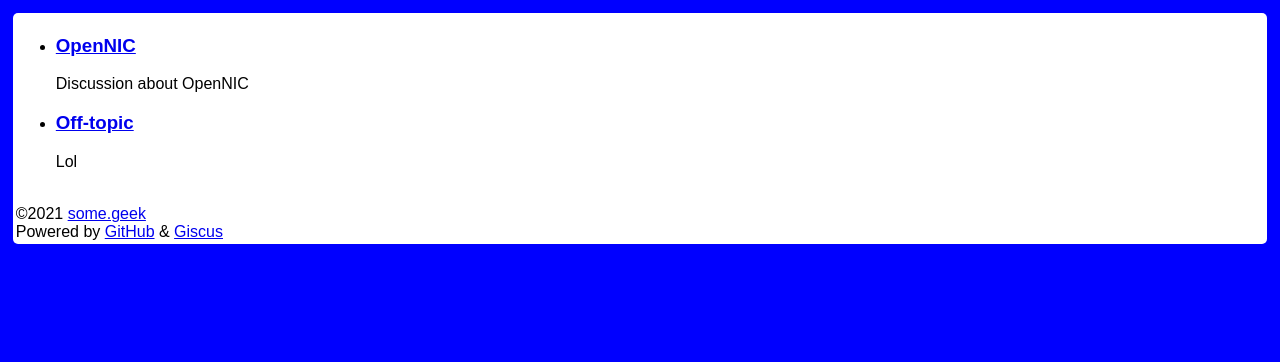
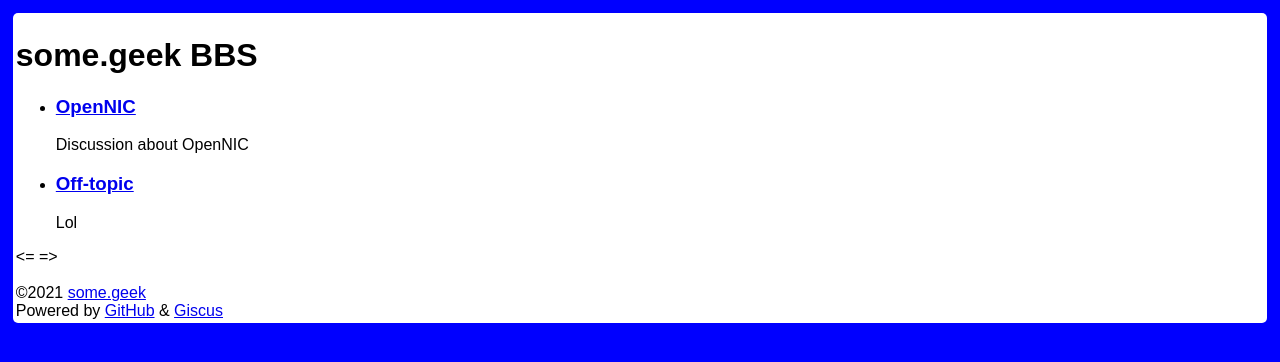
Before and after one commit to someDOTgeek/bb, a Jekyll site: the page built from index.html, in a window 1280 px wide. Shown: the top 362 px of the page. Built offline with Jekyll 4.4.1, drawn with Linux system fonts in a browser that asks for light colours; the list of posts is cut into pages by our own code.

Commit message:
Update home.html

```diff
--- a/_layouts/home.html
+++ b/_layouts/home.html
@@ -1,6 +1,7 @@
 ---
 layout: default
 ---
+		<h1>{{ site.title }}</h1>
 		<ul>
 			{% for post in paginator.posts %}
   			<li class="posts-container">
@@ -9,3 +10,15 @@ layout: default
 			</li>
 			{% endfor %}
 		</ul>
+		<div>
+			{% if paginator.next_page %}
+				<a href="{{ site.github.url }}{{ paginator.next_page_path }}"><=</a>
+			{% else %}
+				<span><=</span>
+			{% endif %}
+			{% if paginator.previous_page %}
+				<a href="{{ site.baseurl }}{{ paginator.previous_page_path }}">=></a>
+			{% else %}
+				<span>=></span>
+			{% endif %}
+		</div>
```
